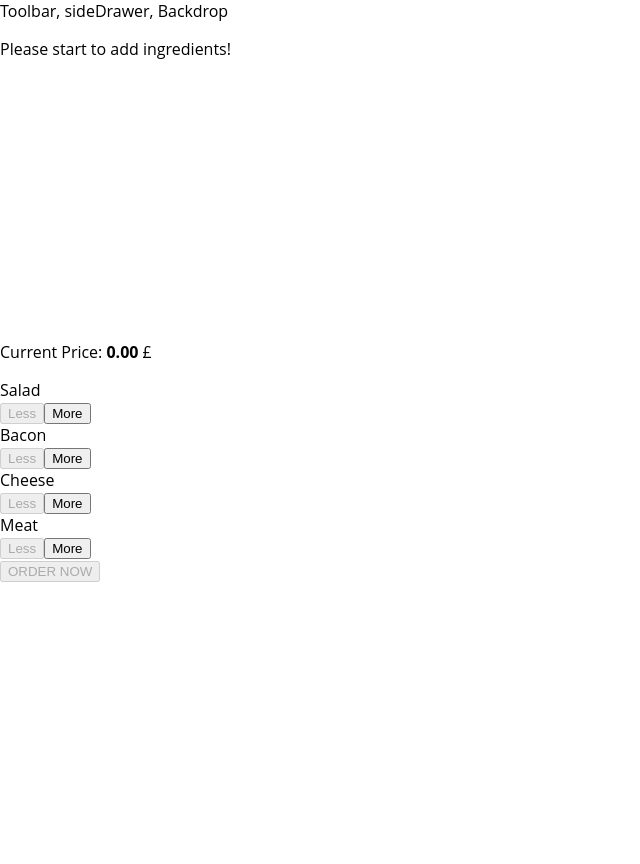
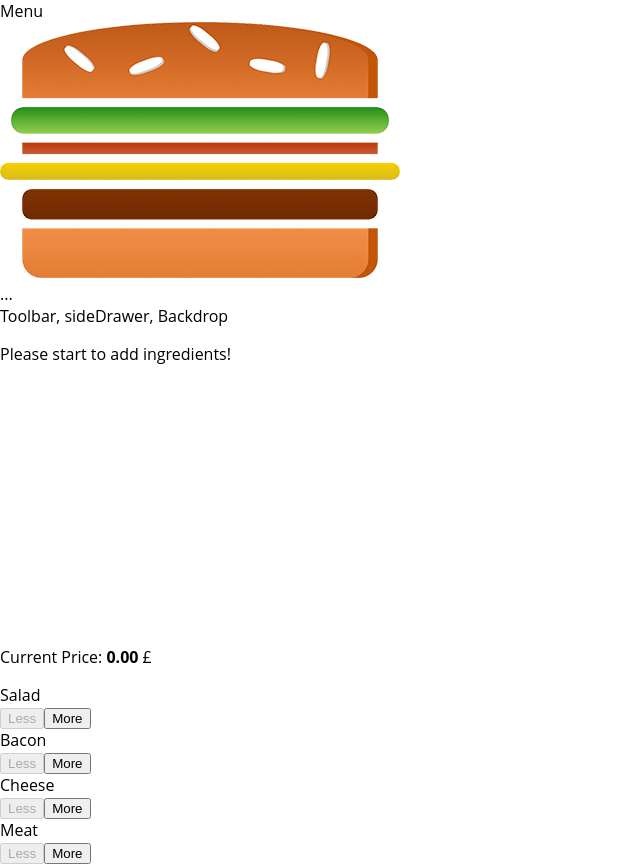
Before and after one commit to MiguelP1989/TheBurgerBuilder, a React app: page / in a window 1280 px wide. Shown: the whole page, without its empty margins (0-640 px from the left). Before the commit the page ends 800 px from the top, so only its background shows below. Built offline with nearby package versions, Linux system fonts and the light colour scheme; the HTML template or start-up script is replaced by a standard one.

Commit message:
adding a toolbar and logo components

```diff
--- a/src/components/Burger/BuildControls/BuildControls.js
+++ b/src/components/Burger/BuildControls/BuildControls.js
@@ -28,13 +28,17 @@ const buildControls = (props) => {
                 disabled={props.disabled[ctrl.type]}
                 />
           )})}
-       <button
-       className={classes.OrderButton}
-       disabled={!props.purchaseable}
-       onClick={props.ordered}
-       >
-           ORDER NOW
-       </button>
+
+        {props.purchaseable ?
+         <button
+         className={classes.OrderButton}
+         onClick={props.ordered}
+         >
+             ORDER NOW
+         </button> :
+         null
+    }
+
    </div>
     )
 }
--- a/src/components/Layout/Layout.js
+++ b/src/components/Layout/Layout.js
@@ -3,8 +3,11 @@ import React from "react"
 import Aux from "../../hoc/Aux"
 import classes from "./Layout.css"
 
+import Toolbar from "../../components/Navigation/Toolbar/Toolbar"
+
 const layout = (props) => (
     <Aux>
+        <Toolbar></Toolbar>
     <div>Toolbar, sideDrawer, Backdrop</div>
     <main className={classes.Content}>
         {props.children}
--- /dev/null
+++ b/src/components/Logo/Logo.css
@@ -0,0 +1,12 @@
+.Logo {
+    background-color: white;
+    padding: 8px;
+    height: 100%;
+    box-sizing: border-box;
+    /* so the 65% height also includes the padding */
+    border-radius: 5px;
+}
+
+.Logo img {
+    height: 100%;
+}
--- /dev/null
+++ b/src/components/Logo/Logo.js
@@ -0,0 +1,16 @@
+import React from "react"
+
+import classes from "./Logo.css"
+import burgerLogo from "../../assets/images/burger.png"
+
+
+const logo = () => {
+
+        return (
+            <div className={classes.Logo}>
+                <img src={burgerLogo} alt="My burger"></img>
+            </div>
+        )
+}
+
+export default logo
--- /dev/null
+++ b/src/components/Navigation/Toolbar/Toolbar.css
@@ -0,0 +1,34 @@
+.ToolBar {
+    height: 56px;
+    width: 100%;
+    position: fixed;
+    top: 0;
+    left: 0;
+    background-color: #703B09;
+    display: flex;
+    justify-content: space-between;
+    align-items: center;
+    padding: 0 20px;
+    box-sizing: border-box;
+    z-index: 90;
+
+
+}
+
+
+.ToolBar nav {
+    height: 100%;
+
+}
+
+
+.Logo {
+    /* height: 80%; */
+}
+
+
+@media (max-width: 499px) {
+    .DesktopOnly {
+        display: none
+    }
+}
--- /dev/null
+++ b/src/components/Navigation/Toolbar/Toolbar.js
@@ -0,0 +1,18 @@
+import React from "react"
+
+import classes from "./Toolbar.css"
+import Logo from "../../../components/Logo/Logo"
+
+const toolbar = () => {
+    return  (
+    <header className={classes.ToolBar}>
+        <div>Menu</div>
+        <Logo/>
+        <nav className={classes.DesktopOnly}>
+            ...
+        </nav>
+    </header>
+    )
+}
+
+export default toolbar
--- a/src/containers/BurgerBuilder/BurgerBuilder.js
+++ b/src/containers/BurgerBuilder/BurgerBuilder.js
@@ -38,6 +38,9 @@ class BurgerBuilder extends React.Component {
         .reduce((acc, el) => {
             return acc + el
         }, 0)
+
+        // console.log("suuuum", sum);
+
 
         this.setState({
             purchaseable: sum > 0
@@ -94,7 +97,7 @@ class BurgerBuilder extends React.Component {
             ingredients: updatedIngredients,
             totalPrice: newPrice
         })
-
+        this.updatePurchaseState(updatedIngredients)
     }
 
     purchaseHandler = () => {
```
Also changed, not shown: src/assets/images/burger.png (added).
